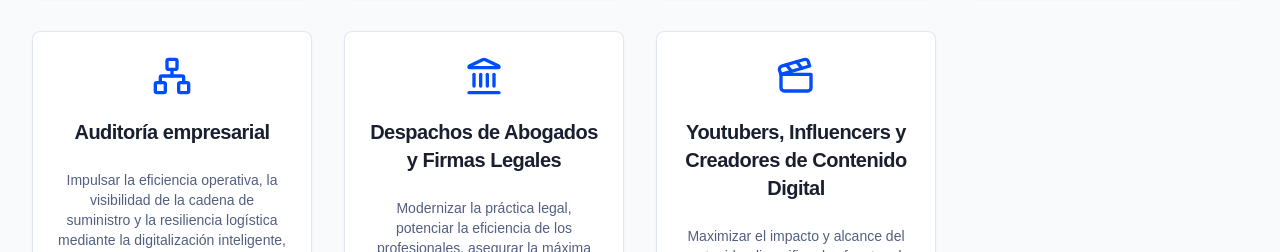
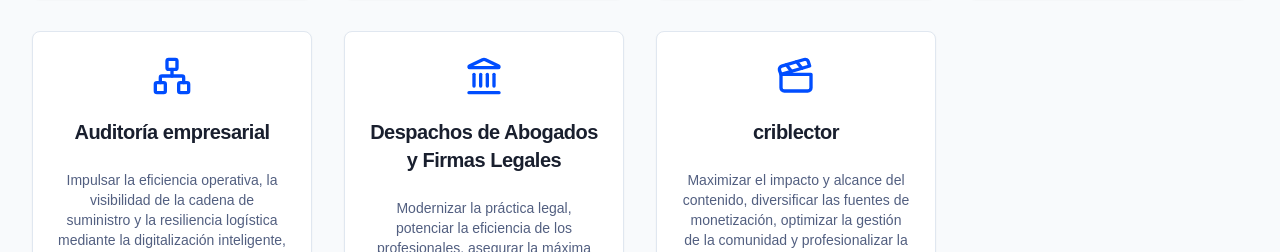
Before and after one commit to tiktox/Deyconic, a Next.js app: page / in a window 1280 px wide. Shown: the part 2889-3141 px from the top of the page. Built offline with nearby package versions, Linux system fonts and the light colour scheme.

Commit message:
Update services-section.tsx

```diff
--- a/src/components/sections/services-section.tsx
+++ b/src/components/sections/services-section.tsx
@@ -38,7 +38,7 @@
   },
   {
     icon: <Clapperboard className="h-10 w-10 text-primary mb-4" />,
-    title: "Youtubers, Influencers y Creadores de Contenido Digital",
+    title: "criblector",
     description: "Maximizar el impacto y alcance del contenido, diversificar las fuentes de monetización, optimizar la gestión de la comunidad y profesionalizar la operación creativa.",
   },
 ];
```
